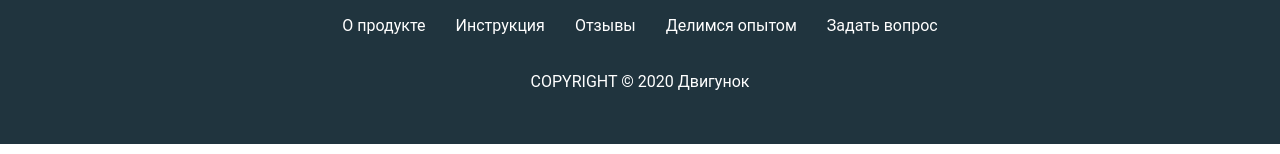
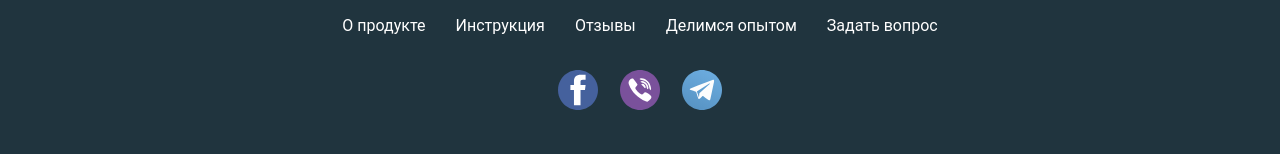
Before and after one commit to MBpro/dvygunok, a website: page src/index.html in a window 1280 px wide. Shown: the part 11471-11625 px from the top of the page. Drawn offline with nearby package versions, Linux system fonts and the light colour scheme; files that its build step writes are made by us from their sources; a web font is replaced by a local one.

Commit message:
Added corrected style

```diff
--- a/src/scss/social-list.scss
+++ b/src/scss/social-list.scss
@@ -2,12 +2,7 @@
     @include list-style-reset;
     display: flex;
 
-    @media(min-width:$desktop-width-1){
-        display: none;
-    }
-}
-
-.social-list--header{
+    &--header{
         @media(max-width:$mobile-width-only){
             width: 11.8rem;
             height: 3.8rem;
@@ -22,9 +17,26 @@
         }
     }
 
+    &--footer{
+        justify-content: center;
+        margin: 0 0 2rem 0;
+
+        @media(min-width: $tablet-width){
+            margin: 0 0 3rem 0;
+        }
+
+        @media(min-width: $desktop-width-1){
+            margin: 0 0 3.5rem 0;
+        }
+
+    }
+}
+
 .social-list__item:not(:last-child){
-    @media(max-width:$mobile-width-only){
     margin: 0 1.1rem 0 0;
+
+    @media(min-width:$desktop-width-1){
+        margin: 0 2.2rem 0 0;
     }
 }
 
```
Lines whose indentation alone changed are shown as unchanged.
